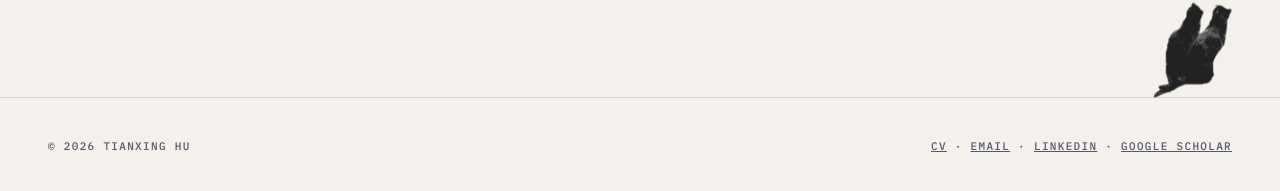
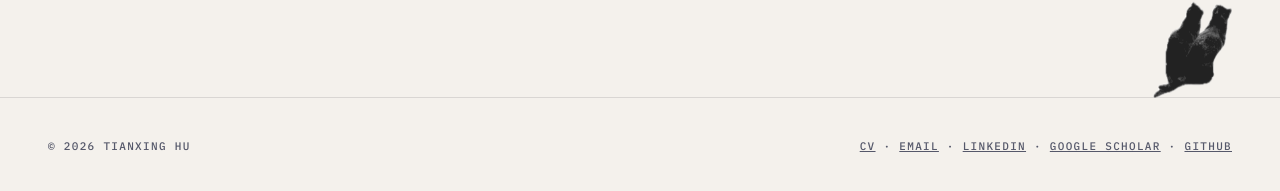
Before and after one commit to tianxinghu/tianxinghu.github.io, a plain HTML site: page index.html in a window 1280 px wide. Shown: the part 6313-6504 px from the top of the page. Drawn offline with Linux system fonts and the light colour scheme.

Commit message:
Add GitHub to footer links

```diff
--- a/index.html
+++ b/index.html
@@ -724,7 +724,7 @@
       <img src="assets/cats-window.webp" width="480" height="582" loading="lazy" alt="">
     </a>
     <span class="label">© 2026 Tianxing Hu</span>
-    <span class="label"><a href="Tianxing_Hu_CV.pdf" target="_blank" rel="noopener">CV</a> · <a href="mailto:tianxinghu1213@gmail.com">Email</a> · <a href="https://www.linkedin.com/in/tianxing-hu-ai">LinkedIn</a> · <a href="https://scholar.google.com/citations?user=0fQ4kbgAAAAJ">Google Scholar</a></span>
+    <span class="label"><a href="Tianxing_Hu_CV.pdf" target="_blank" rel="noopener">CV</a> · <a href="mailto:tianxinghu1213@gmail.com">Email</a> · <a href="https://www.linkedin.com/in/tianxing-hu-ai">LinkedIn</a> · <a href="https://scholar.google.com/citations?user=0fQ4kbgAAAAJ">Google Scholar</a> · <a href="https://github.com/tianxinghu">GitHub</a></span>
   </footer>
 </body>
 </html>
```
